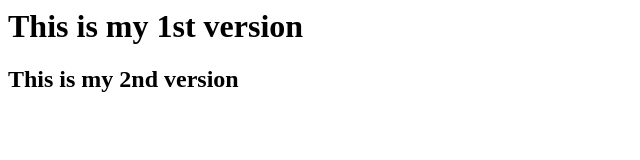
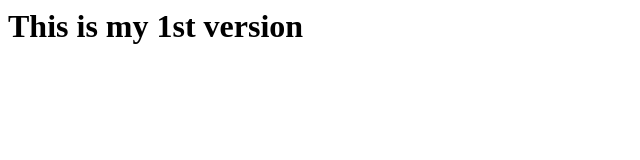
Before and after one commit to vinodbalurgi45/DevOps, a plain HTML site: page index.html in a window 1280 px wide. Shown: the whole page, without its empty margins (0-640 px from the left). Drawn offline with Linux system fonts and the light colour scheme.

Commit message:
remove H2

```diff
--- a/index.html
+++ b/index.html
@@ -1,2 +1 @@
 <h1>This is my 1st version</h1>
-<h2>This is my 2nd version</h2>
```
